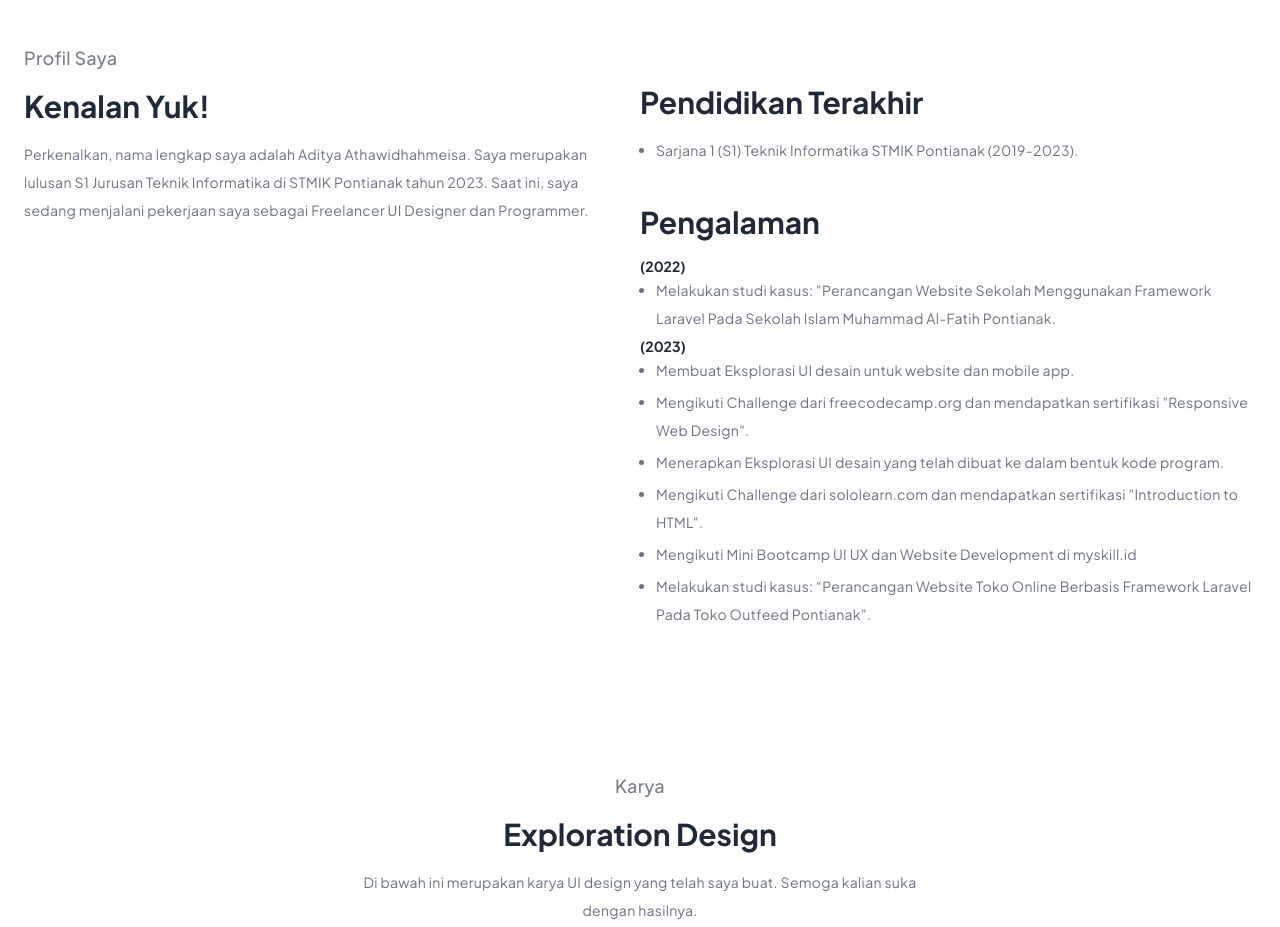
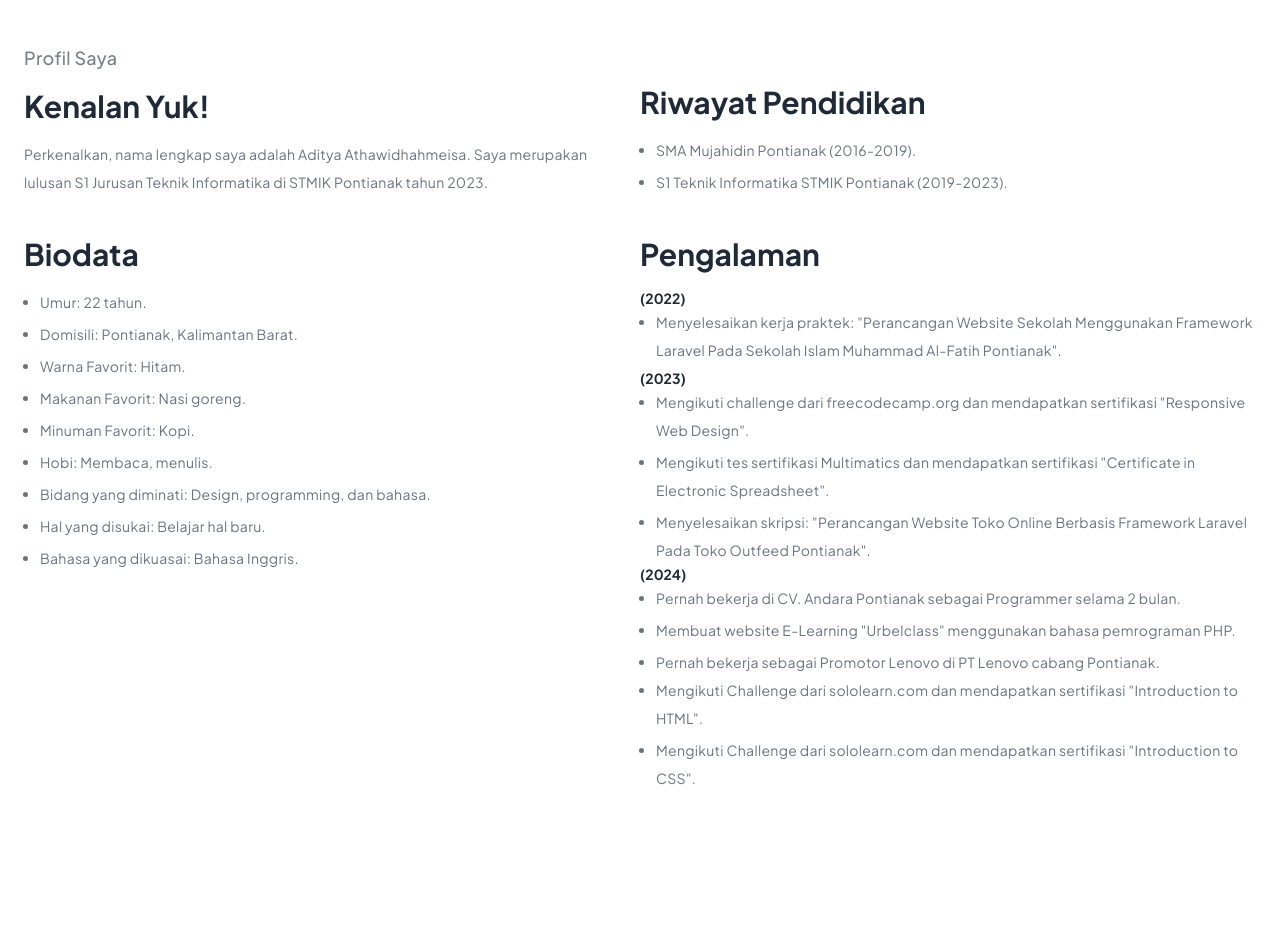
Before and after one commit to AditychiProject/portfolio, a website: page index.html in a window 1280 px wide. Shown: the part 900-1827 px from the top of the page. Drawn offline with Linux system fonts and the light colour scheme.

Commit message:
Melakukan perubahan pada kode

```diff
--- a/index.html
+++ b/index.html
@@ -75,7 +75,7 @@
     <section id="hero" class="min-h-screen bg-light dark:bg-primary pt-20">
       <div class="container">
         <div class="flex flex-wrap">
-          <!-- Content -->
+          <!-- Text -->
           <div class="self-center w-full lg:w-1/2">
             <p class="text-sm text-paragraph dark:text-light/70 tracking-[0.3px]">Halo semua, saya</p>
             <h1 class="text-4xl text-primary dark:text-light font-bold mt-4 mb-2">Aditychi</h1>
@@ -101,32 +101,47 @@
             <h2 class="overlinee">Profil Saya</h2>
             <!-- Tentang Saya -->
             <h3 class="headlinee">Kenalan Yuk!</h3>
-            <p class="body max-w-xl mb-8">
-              Perkenalkan, nama lengkap saya adalah Aditya Athawidhahmeisa. Saya merupakan lulusan S1 Jurusan Teknik Informatika di STMIK Pontianak tahun 2023. Saat ini, saya sedang menjalani pekerjaan saya sebagai Freelancer UI Designer
-              dan Programmer.
-            </p>
+            <p class="body max-w-xl mb-8">Perkenalkan, nama lengkap saya adalah Aditya Athawidhahmeisa. Saya merupakan lulusan S1 Jurusan Teknik Informatika di STMIK Pontianak tahun 2023.</p>
+            <h3 class="headlinee lg:mt-10">Biodata</h3>
+            <ul>
+              <li class="body list-disc ml-6 lg:ml-4 mb-0 lg:mb-1">Umur: 22 tahun.</li>
+              <li class="body list-disc ml-6 lg:ml-4 mb-0 lg:mb-1">Domisili: Pontianak, Kalimantan Barat.</li>
+              <li class="body list-disc ml-6 lg:ml-4 mb-0 lg:mb-1">Warna Favorit: Hitam.</li>
+              <li class="body list-disc ml-6 lg:ml-4 mb-0 lg:mb-1">Makanan Favorit: Nasi goreng.</li>
+              <li class="body list-disc ml-6 lg:ml-4 mb-0 lg:mb-1">Minuman Favorit: Kopi.</li>
+              <li class="body list-disc ml-6 lg:ml-4 mb-0 lg:mb-1">Hobi: Membaca, menulis.</li>
+              <li class="body list-disc ml-6 lg:ml-4 mb-0 lg:mb-1">Bidang yang diminati: Design, programming, dan bahasa.</li>
+              <li class="body list-disc ml-6 lg:ml-4 mb-0 lg:mb-1">Hal yang disukai: Belajar hal baru.</li>
+              <li class="body list-disc ml-6 lg:ml-4 mb-8 lg:mb-0">Bahasa yang dikuasai: Bahasa Inggris.</li>
+            </ul>
           </div>
           <!-- Right Column -->
           <div class="w-full lg:w-1/2">
-            <!-- Pendidikan Terakhir -->
-            <h3 class="headlinee lg:mt-10">Pendidikan Terakhir</h3>
+            <!-- Riwayat Pendidikan -->
+            <h3 class="headlinee lg:mt-10">Riwayat Pendidikan</h3>
             <ul>
-              <li class="body list-disc ml-6 lg:ml-4 mb-8 lg:mb-0">Sarjana 1 (S1) Teknik Informatika STMIK Pontianak (2019-2023).</li>
+              <li class="body list-disc ml-6 lg:ml-4 mb-0 lg:mb-1">SMA Mujahidin Pontianak (2016-2019).</li>
+              <li class="body list-disc ml-6 lg:ml-4 mb-8 lg:mb-0">S1 Teknik Informatika STMIK Pontianak (2019-2023).</li>
             </ul>
             <!-- Pengalaman -->
             <h3 class="headlinee lg:mt-10">Pengalaman</h3>
             <h4 class="text-sm text-primary dark:text-light font-bold">(2022)</h4>
             <ul>
-              <li class="body list-disc ml-6 lg:ml-4 mb-0 lg:mb-1">Melakukan studi kasus: "Perancangan Website Sekolah Menggunakan Framework Laravel Pada Sekolah Islam Muhammad Al-Fatih Pontianak.</li>
+              <li class="body list-disc ml-6 lg:ml-4 mb-0 lg:mb-1">Menyelesaikan kerja praktek: "Perancangan Website Sekolah Menggunakan Framework Laravel Pada Sekolah Islam Muhammad Al-Fatih Pontianak".</li>
             </ul>
             <h4 class="text-sm text-primary dark:text-light font-bold">(2023)</h4>
             <ul>
-              <li class="body list-disc ml-6 lg:ml-4 mb-0 lg:mb-1">Membuat Eksplorasi UI desain untuk website dan mobile app.</li>
-              <li class="body list-disc ml-6 lg:ml-4 mb-0 lg:mb-1">Mengikuti Challenge dari freecodecamp.org dan mendapatkan sertifikasi "Responsive Web Design".</li>
-              <li class="body list-disc ml-6 lg:ml-4 mb-0 lg:mb-1">Menerapkan Eksplorasi UI desain yang telah dibuat ke dalam bentuk kode program.</li>
+              <li class="body list-disc ml-6 lg:ml-4 mb-0 lg:mb-1">Mengikuti challenge dari freecodecamp.org dan mendapatkan sertifikasi "Responsive Web Design".</li>
+              <li class="body list-disc ml-6 lg:ml-4 mb-0 lg:mb-1">Mengikuti tes sertifikasi Multimatics dan mendapatkan sertifikasi "Certificate in Electronic Spreadsheet".</li>
+              <li class="body list-disc ml-6 lg:ml-4 mb-8 lg:mb-0">Menyelesaikan skripsi: "Perancangan Website Toko Online Berbasis Framework Laravel Pada Toko Outfeed Pontianak".</li>
+            </ul>
+            <h4 class="text-sm text-primary dark:text-light font-bold">(2024)</h4>
+            <ul>
+              <li class="body list-disc ml-6 lg:ml-4 mb-0 lg:mb-1">Pernah bekerja di CV. Andara Pontianak sebagai Programmer selama 2 bulan.</li>
+              <li class="body list-disc ml-6 lg:ml-4 mb-0 lg:mb-1">Membuat website E-Learning "Urbelclass" menggunakan bahasa pemrograman PHP.</li>
+              <li class="body list-disc ml-6 lg:ml-4 mb-0 lg:mb-0">Pernah bekerja sebagai Promotor Lenovo di PT Lenovo cabang Pontianak.</li>
               <li class="body list-disc ml-6 lg:ml-4 mb-0 lg:mb-1">Mengikuti Challenge dari sololearn.com dan mendapatkan sertifikasi "Introduction to HTML".</li>
-              <li class="body list-disc ml-6 lg:ml-4 mb-0 lg:mb-1">Mengikuti Mini Bootcamp UI UX dan Website Development di myskill.id</li>
-              <li class="body list-disc ml-6 lg:ml-4 mb-8 lg:mb-0">Melakukan studi kasus: “Perancangan Website Toko Online Berbasis Framework Laravel Pada Toko Outfeed Pontianak”.</li>
+              <li class="body list-disc ml-6 lg:ml-4 mb-0 lg:mb-1">Mengikuti Challenge dari sololearn.com dan mendapatkan sertifikasi "Introduction to CSS".</li>
             </ul>
           </div>
         </div>
@@ -235,7 +250,7 @@
             <p class="text-sm text-light/70 tracking-[0.3px] leading-loose mb-8">Tertarik dengan kinerja saya? Anda dapat menghubungi saya melalui sosial media di bawah ini.</p>
           </div>
         </div>
-        <!-- Social -->
+        <!-- Social Media -->
         <div class="pb-20">
           <!-- WhatsApp -->
           <a href="https://wa.me/6285350785015/?text=Assalamu'alaikum, kak!">
@@ -290,7 +305,7 @@
             </div></a
           >
           <!-- Instagram -->
-          <a href="https://www.instagram.com/aditychi.uidesigner/">
+          <a href="https://www.instagram.com/adityath__/">
             <div class="flex align-middle mb-4">
               <div class="inline-block">
                 <svg xmlns="http://www.w3.org/2000/svg" width="32" height="32" viewBox="0 0 24 24" style="fill: rgba(255, 255, 255, 0.8)">
@@ -301,7 +316,7 @@
                   ></path>
                 </svg>
               </div>
-              <span class="inline-block text-sm/8 text-light font-medium ml-2">aditychi.uidesigner</span>
+              <span class="inline-block text-sm/8 text-light font-medium ml-2">adityath__</span>
             </div></a
           >
         </div>
--- a/tailwind.config.js
+++ b/tailwind.config.js
@@ -1,6 +1,6 @@
 /** @type {import('tailwindcss').Config} */
 module.exports = {
-  content: ["./src/**/*.{html,js}"],
+  content: ["*"],
   darkMode: "class",
   theme: {
     container: {
```
Also changed, not shown: src/output.css.
